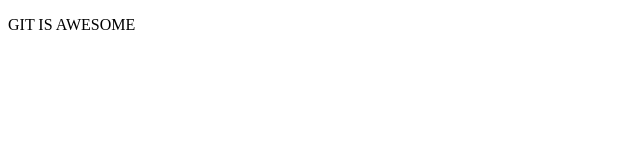
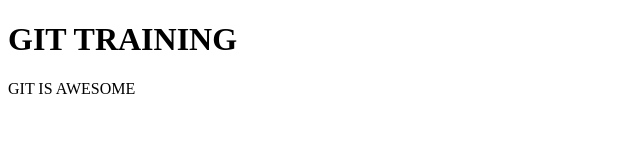
Before and after one commit to hitswa/gittraining, a plain HTML site: page index.html in a window 1280 px wide. Shown: the whole page, without its empty margins (0-640 px from the left). Drawn offline with Linux system fonts and the light colour scheme.

Commit message:
second commit

```diff
--- a/index.html
+++ b/index.html
@@ -7,6 +7,7 @@
     <title>Git Training</title>
 </head>
 <body>
+    <h1>GIT TRAINING</h1>
     <p>GIT IS AWESOME</p>
 </body>
 </html>
```
